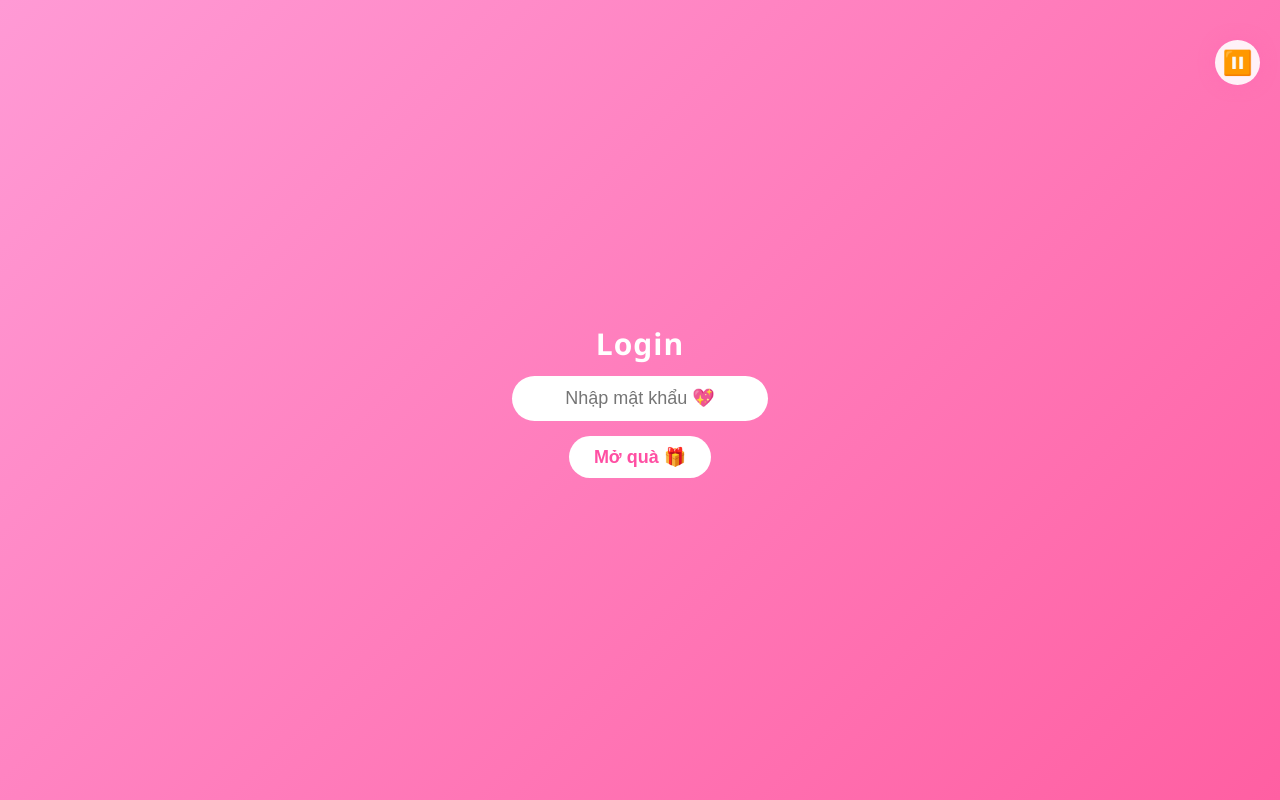
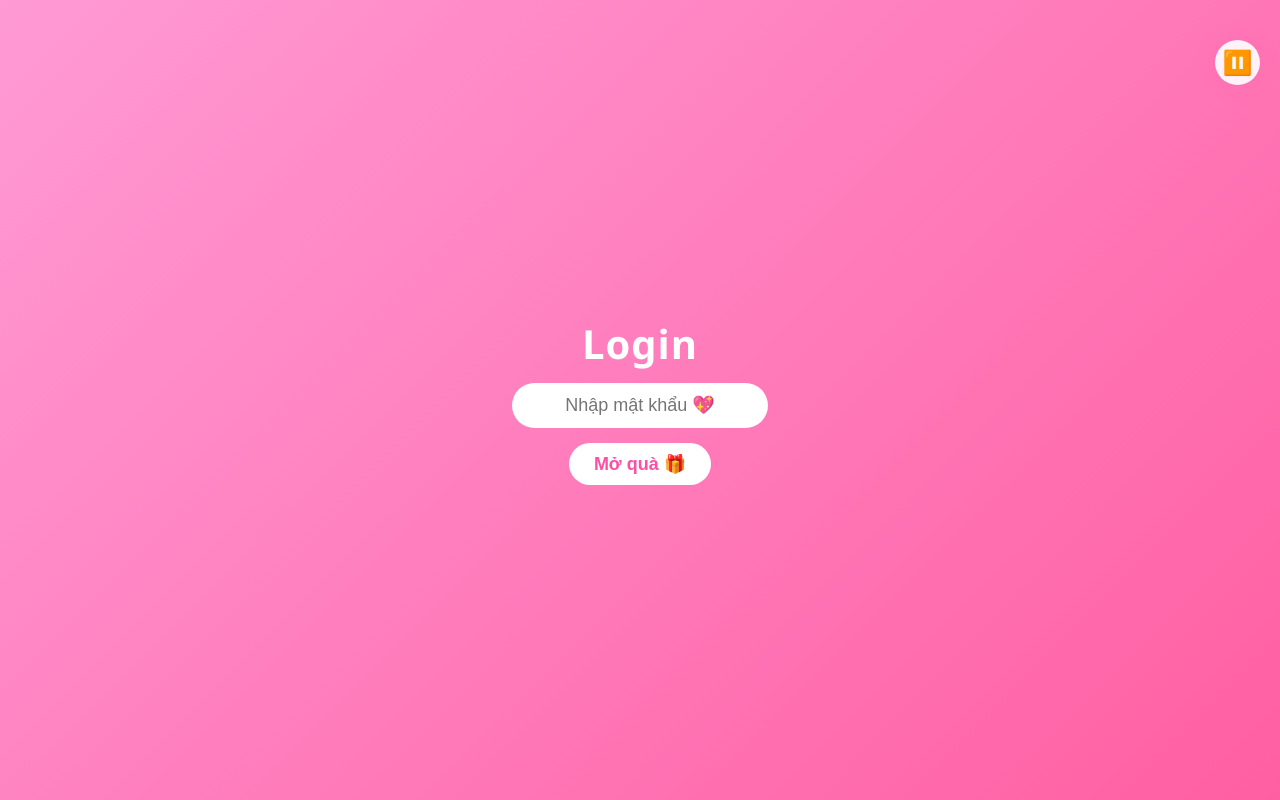
Before and after one commit to khachung2403-ship-it/mytruelove, a plain HTML site: page index.html in a window 1280 px wide. Drawn offline with Linux system fonts and the light colour scheme.

Commit message:
Add Text Login

```diff
--- a/index.html
+++ b/index.html
@@ -348,7 +348,7 @@
   </audio>
 
   <div id="login">
-    <div style="color:white; font-weight:bold; font-size:30px; letter-spacing:1px; margin-bottom:12px;">Login</div>
+    <div style="color:white; font-weight:bold; font-size:40px; letter-spacing:1px; margin-bottom:12px;">Login</div>
     <!-- <h2>Nhập mật khẩu 💖</h2> -->
     <input type="password" id="pass" placeholder="Nhập mật khẩu 💖" onkeydown="if(event.key === 'Enter') checkPass()">
     <button onclick="checkPass()">Mở quà 🎁</button>
```
